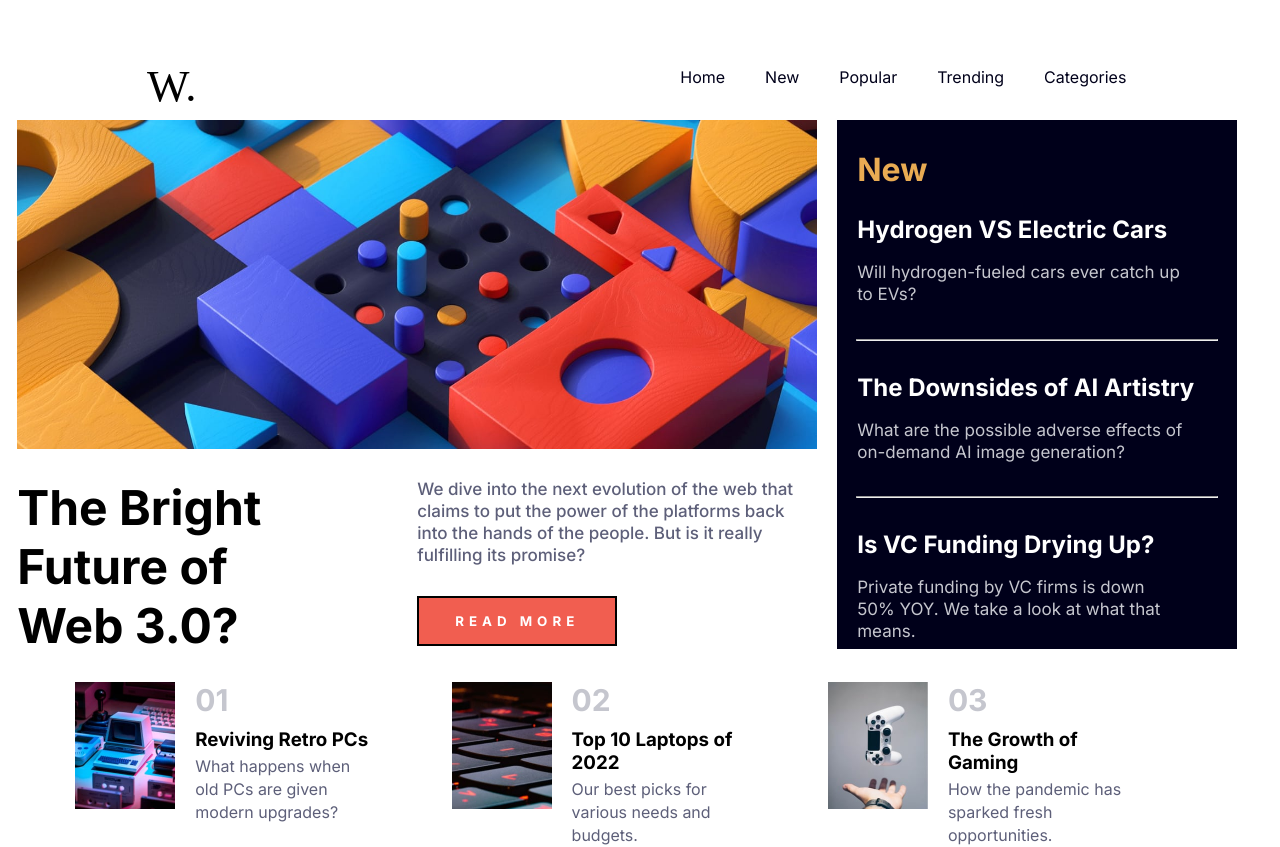
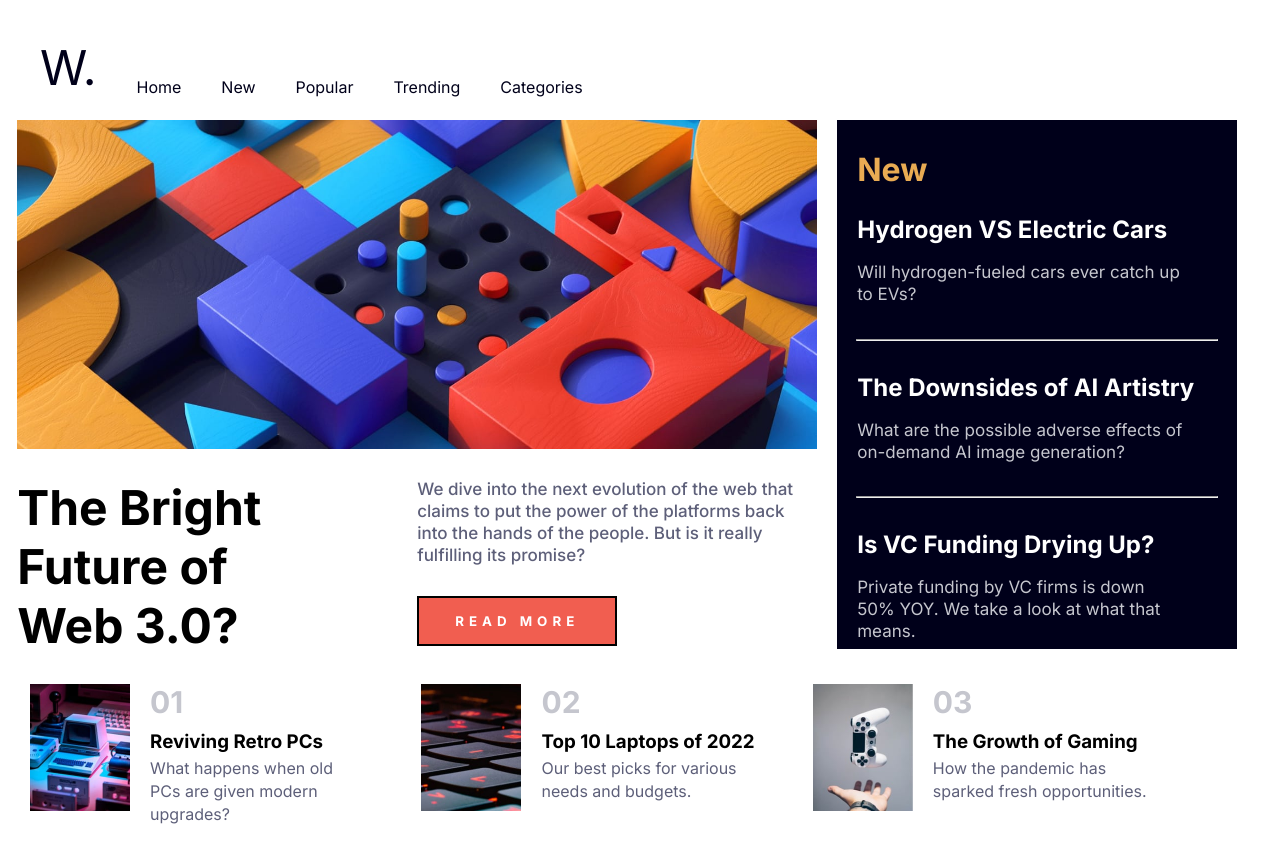
Before and after one commit to raahim21/News-homepage, a plain HTML site: page index.html in a window 1280 px wide. Drawn offline with Linux system fonts and the light colour scheme.

Commit message:
fixed responsiveness issues

```diff
--- a/index.html
+++ b/index.html
@@ -14,9 +14,15 @@
 </head>
 <body>
     <nav>
-        <div class="dabew">W.</div>
 
-            <ul class="sans">
+
+        <ul class="sans">
+            <div>
+                <li style="font-size: 3rem">
+                    <a href="">W.</a>
+                </li>
+            </div>
+            <div style="display: flex; align-items: flex-end;">
                 <li>
                     <a href="home.html">Home</a >
                 </li>
@@ -32,6 +38,7 @@
                 <li><a href="Categories.html">
                     Categories
                 </a></li>
+            </div>
             </ul>
     </nav>
 
--- a/style.css
+++ b/style.css
@@ -6,15 +6,18 @@
 
 nav{
     height: 120px;
-    width: 88vw;
+    width: 100%;
+    display: flex;
+    align-items: center;
+    justify-content: flex-start;
 }
-.dabew{
+/* .dabew{
     position: relative;
     top: 60px;
     left: 147px;
     font-size: 45px;
     display: inline;
-}
+} */
 
 nav ul {
     display: flex;
@@ -192,8 +195,8 @@ hr{
 
 .items{
     display: flex;
-    margin-top: 22px;
-    width: 25%;
+    margin: 1.5rem 0 1rem 0;
+    width: 30%;
 }
 
 .slidr-con{
@@ -274,6 +277,9 @@ hr{
         flex-direction: column;
 
     }
+    .main1{
+        width: 100%;
+    }
 
     .slidr-txt{
         margin-inline: -18px;
@@ -291,6 +297,9 @@ hr{
 
 @media screen and (max-width: 909px){
 
+    body{
+        overflow-x: hidden;
+    }
     nav{
         width: 98vw;
     }
```
